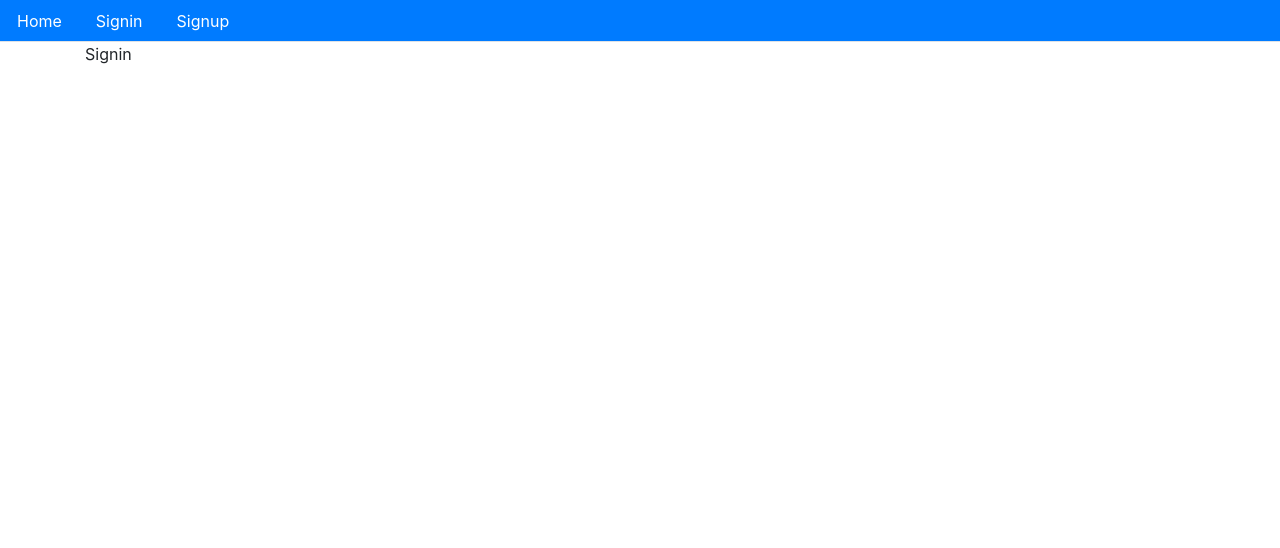
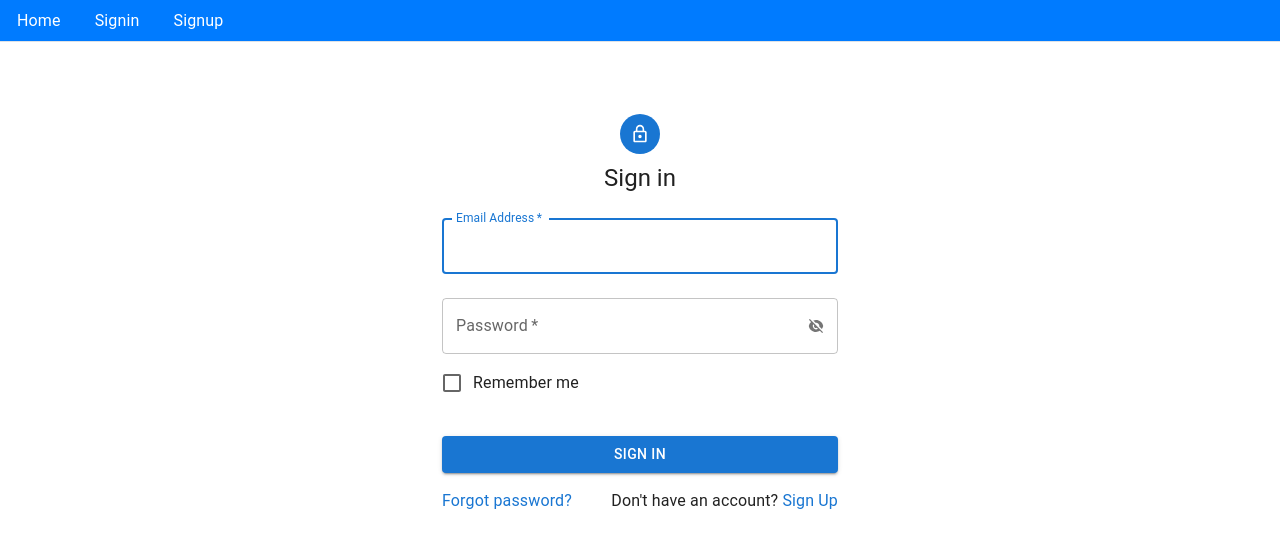
Before and after one commit to ChavvaNarayana/E-Commerce-Client, a React (Create React App) app: page /signin in a window 1280 px wide. Shown: the top 548 px of the page. Built offline with nearby package versions, Linux system fonts and the light colour scheme.

Commit message:
added user login functionality

```diff
--- a/src/Auth/Signin.js
+++ b/src/Auth/Signin.js
@@ -1,11 +1,165 @@
-import React from "react";
+import React, { useState } from "react";
 import Layout from "../Core/Layout";
+import {
+  Avatar,
+  Button,
+  Checkbox,
+  CssBaseline,
+  FormControlLabel,
+  Grid,
+  InputAdornment,
+  TextField,
+  Typography,
+} from "@mui/material";
+import { Box, Container } from "@mui/system";
+import { MdLockOutline } from "react-icons/md";
+import { Link, Redirect } from "react-router-dom";
+import { authenticate, isAuth } from "./helpers";
+import { toast } from "react-toastify";
+import { RiEyeFill, RiEyeOffFill } from "react-icons/ri";
+import axios from "axios";
+import "react-toastify/dist/ReactToastify.css";
 
 function Signin() {
+  const [values, setValues] = useState({
+    email: "",
+    password: "",
+  });
+
+  const { email, password } = values;
+
+  const [showPassword, setShowPassword] = useState(false);
+
+  const handleClickShowPassword = () => {
+    setShowPassword(!showPassword);
+  };
+
+  const handleChange = (name) => (event) => {
+    console.log(event.target.value);
+    setValues({ ...values, [name]: event.target.value });
+  };
+
+  const clickSubmit = (e) => {
+    e.preventDefault();
+    setValues({ ...values });
+    axios({
+      method: "POST",
+      url: `${process.env.REACT_APP_API}/signin`,
+      data: { email, password },
+    })
+      .then((response) => {
+        console.log("SIGNIN SUCCESS", response);
+        // save the response (user, token) localstorage/cookie
+        authenticate(response, () => {
+          setValues({
+            ...values,
+            name: "",
+            email: "",
+            password: "",
+          });
+          toast.success(`Hey ${response.data.user.name}, Welcome back!`);
+        });
+      })
+      .catch((error) => {
+        console.log("SIGNIN ERROR", error.response.data);
+        setValues({ ...values });
+        toast.error(error.response.data.error);
+      });
+  };
+
   return (
     <>
       <Layout>
-        <div>Signin</div>
+        {isAuth() ? <Redirect to="/" /> : null}
+        <Container component="main" maxWidth="xs">
+          <CssBaseline />
+          <Box
+            sx={{
+              marginTop: 8,
+              display: "flex",
+              flexDirection: "column",
+              alignItems: "center",
+            }}
+          >
+            <Avatar sx={{ m: 1, bgcolor: "#1976d2" }}>
+              <MdLockOutline />
+            </Avatar>
+            <Typography component="h1" variant="h5">
+              Sign in
+            </Typography>
+            <Box
+              component="form"
+              onSubmit={clickSubmit}
+              noValidate
+              sx={{ mt: 1 }}
+            >
+              <TextField
+                margin="normal"
+                required
+                fullWidth
+                id="email"
+                label="Email Address"
+                value={email}
+                // name="email"
+                onChange={handleChange("email")}
+                autoComplete="email"
+                autoFocus
+              />
+              <TextField
+                margin="normal"
+                required
+                fullWidth
+                value={password}
+                // name="password"
+                onChange={handleChange("password")}
+                label="Password"
+                type={showPassword ? "text" : "password"}
+                id="password"
+                InputProps={{
+                  endAdornment: (
+                    <InputAdornment
+                      position="end"
+                      onClick={handleClickShowPassword}
+                      sx={{ cursor: "pointer" }}
+                    >
+                      {showPassword ? <RiEyeFill /> : <RiEyeOffFill />}
+                    </InputAdornment>
+                  ),
+                }}
+                autoComplete="current-password"
+              />
+              <FormControlLabel
+                control={<Checkbox value="remember" color="primary" />}
+                label="Remember me"
+              />
+              <Button
+                type="submit"
+                fullWidth
+                variant="contained"
+                sx={{ mt: 3, mb: 2 }}
+              >
+                Sign In
+              </Button>
+              <Grid container>
+                <Grid item xs>
+                  <Link
+                    to="/forgotpassword"
+                    variant="body2"
+                    style={{ color: "#1976d2" }}
+                  >
+                    Forgot password?
+                  </Link>
+                </Grid>
+                <Grid item>
+                  Don't have an account?
+                  <Link to="/signup" variant="body2">
+                    <span style={{ color: "#1976d2" }}> Sign Up</span>
+                  </Link>
+                </Grid>
+              </Grid>
+            </Box>
+          </Box>
+        </Container>
       </Layout>
     </>
   );
```
